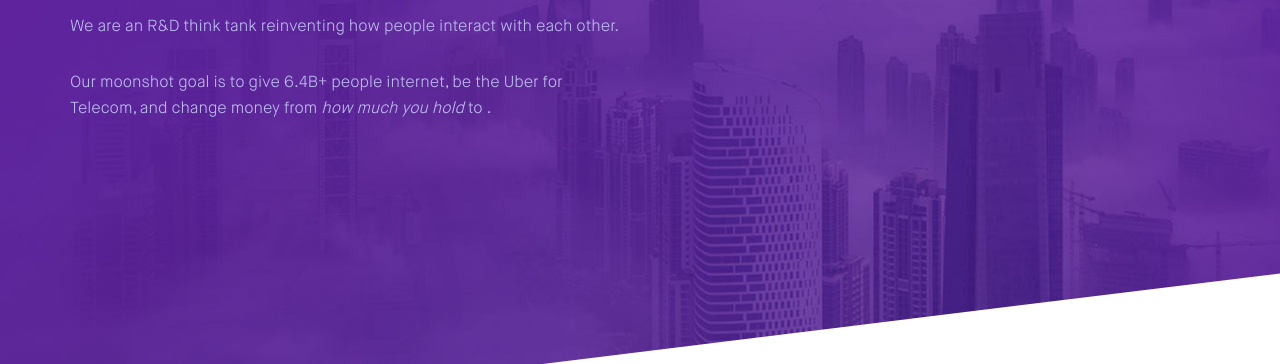
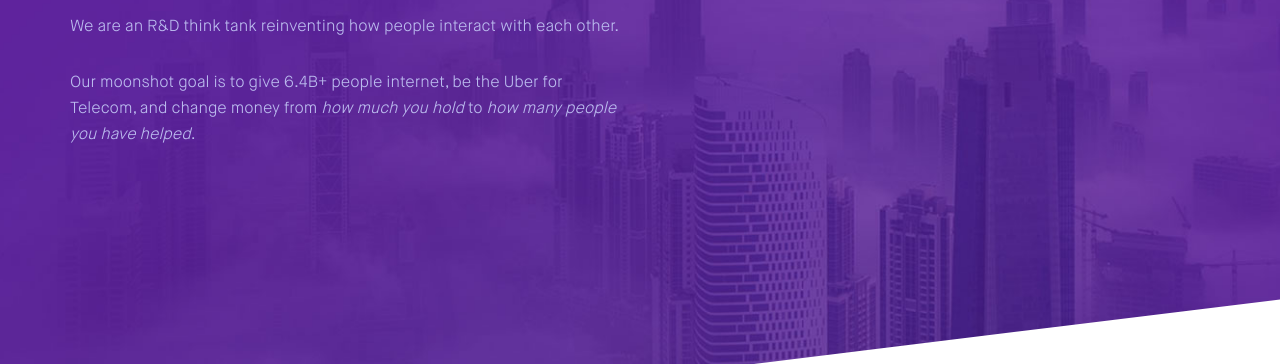
Before and after one commit to gundb/era-site, a plain HTML site: page index.html in a window 1280 px wide. Shown: the part 436-800 px from the top of the page. Drawn offline with nearby package versions, Linux system fonts and the light colour scheme; a script that the page names is missing.

Commit message:
Update index.html

```diff
--- a/index.html
+++ b/index.html
@@ -54,7 +54,7 @@
           <div class="header-banner-text col-xs-12 col-md-6">
             <h1 class="header-banner-text-heading text-upp">A New Era <br>of Economics</h1>
             <p class="header-banner-text-copy">We are an R&D think tank reinventing how people interact with each other.</p>
-            <p class="header-banner-text-copy">Our moonshot goal is to give 6.4B+ people internet, be the Uber for Telecom, and change money from <i>how much you hold</i> to <i?how many people you have helped</i>.</p>
+            <p class="header-banner-text-copy">Our moonshot goal is to give 6.4B+ people internet, be the Uber for Telecom, and change money from <i>how much you hold</i> to <i>how many people you have helped</i>.</p>
             <!-- p class="header-banner-text-copy"><strong class="color-white">GUN</strong> is our realtime, distributed, offline-first, graph database engine. Capable of <strong class="color-white">20M+ ops/sec</strong>.</p -->
             <!-- a class="btn btn-pri" href="mailto:hi@era.eco">Contact Sales <span class="btn-icon">&rarr;</span></a -->
           </div>
```
